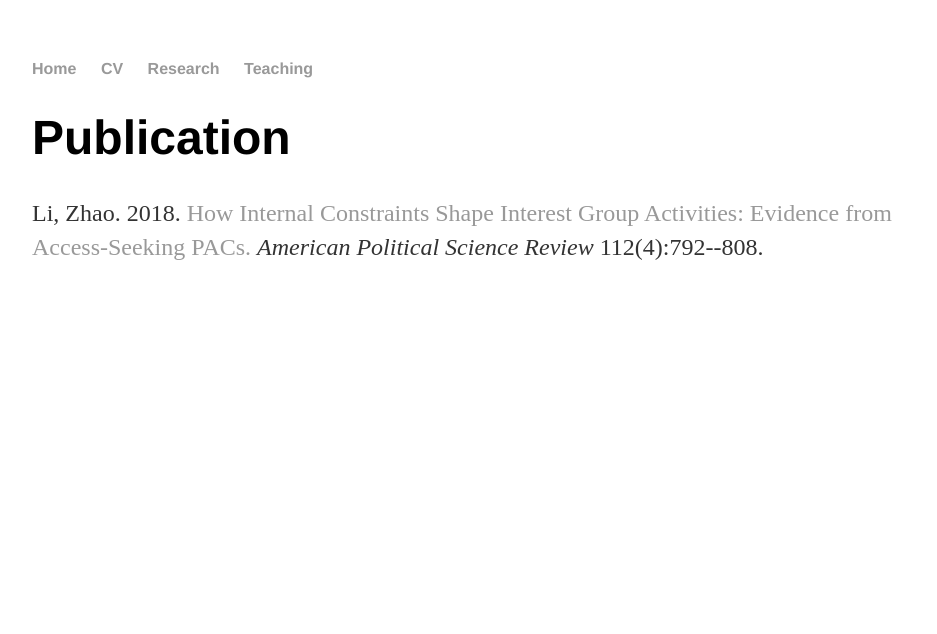
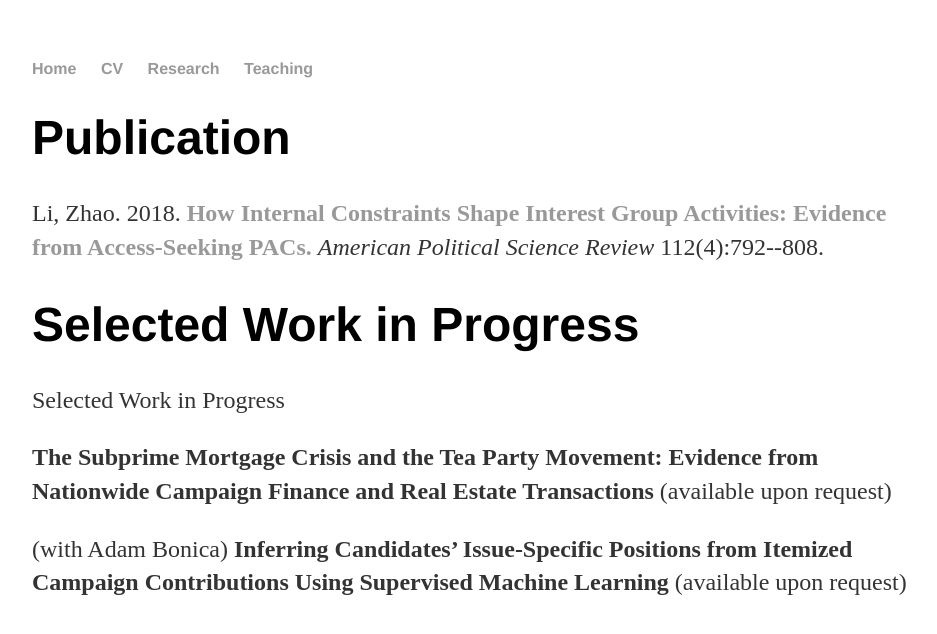
Before and after one commit to zhaoliresearch/zhaoliresearch.github.io, a Jekyll site: the page built from research/index.html, in a window 1280 px wide. Shown: the top 634 px of the page, without its empty margins (160-1097 px from the left). Built offline with Jekyll 4.4.1, drawn with Linux system fonts in a browser that asks for light colours.

Commit message:
Update index.html

```diff
--- a/research/index.html
+++ b/research/index.html
@@ -4,5 +4,9 @@
 ---
 <div class="blurb">
 <h1>Publication</h1>
-<p>Li, Zhao. 2018. <a href="https://www.cambridge.org/core/journals/american-political-science-review/article/how-internal-constraints-shape-interest-group-activities-evidence-from-accessseeking-pacs/2DF966405543A54CE0BC8BDE18307B56">How Internal Constraints Shape Interest Group Activities: Evidence from Access-Seeking PACs.</a> <i>American Political Science Review</i> 112(4):792--808.</p>
+<p>Li, Zhao. 2018. <b><a href="https://www.cambridge.org/core/journals/american-political-science-review/article/how-internal-constraints-shape-interest-group-activities-evidence-from-accessseeking-pacs/2DF966405543A54CE0BC8BDE18307B56">How Internal Constraints Shape Interest Group Activities: Evidence from Access-Seeking PACs.</a></b> <i>American Political Science Review</i> 112(4):792--808.</p>
+  <h1>Selected Work in Progress</h1>
+  <p>Selected Work in Progress
+<p><b>The Subprime Mortgage Crisis and the Tea Party Movement: Evidence from Nationwide Campaign Finance and Real Estate Transactions</b> (available upon request)</p>
+<p>(with Adam Bonica) <b>Inferring Candidates’ Issue-Specific Positions from Itemized Campaign Contributions Using Supervised Machine Learning</b> (available upon request)</p>
 </div><!-- /.blurb -->
```
